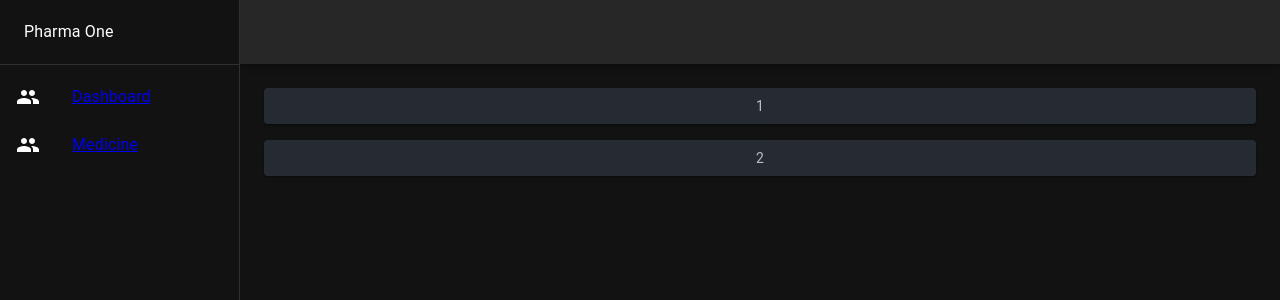
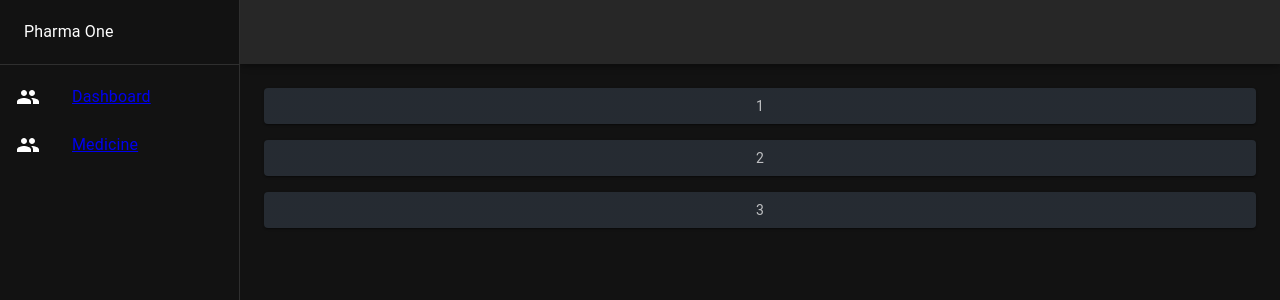
Before and after one commit to NirmalHansaka/pharmacy-management-system-fe, a React (Create React App) app: page /Dashboard in a window 1280 px wide. Shown: the top 300 px of the page. Built offline with nearby package versions, Linux system fonts and the light colour scheme.

Commit message:
change 1

```diff
--- a/src/pages/Dashboard/index.js
+++ b/src/pages/Dashboard/index.js
@@ -23,6 +23,7 @@ const Dashboard = () => {
       >
         <Item>1</Item>
         <Item>2</Item>
+        <Item>3</Item>
       </Stack>
     </Box>
   );
```
